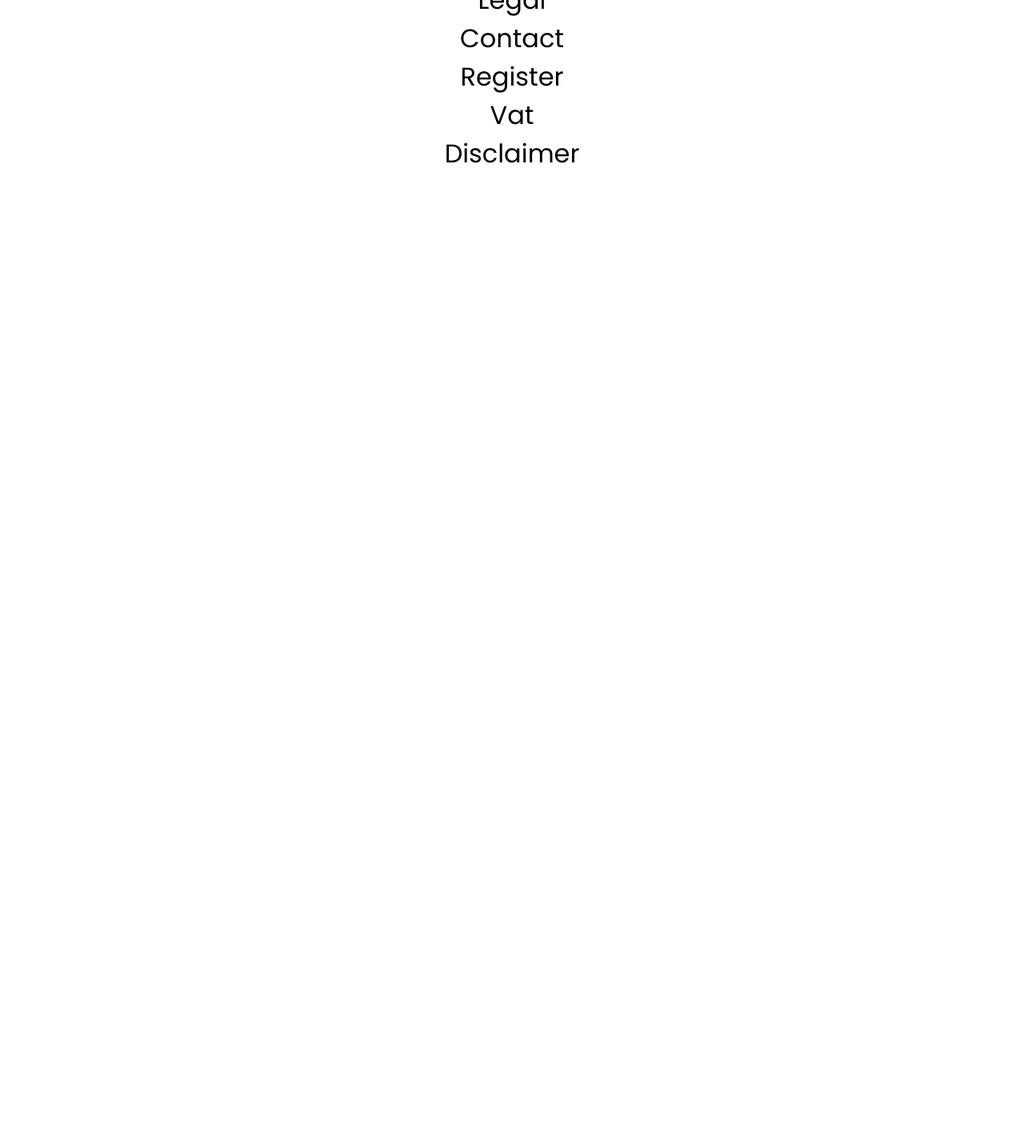
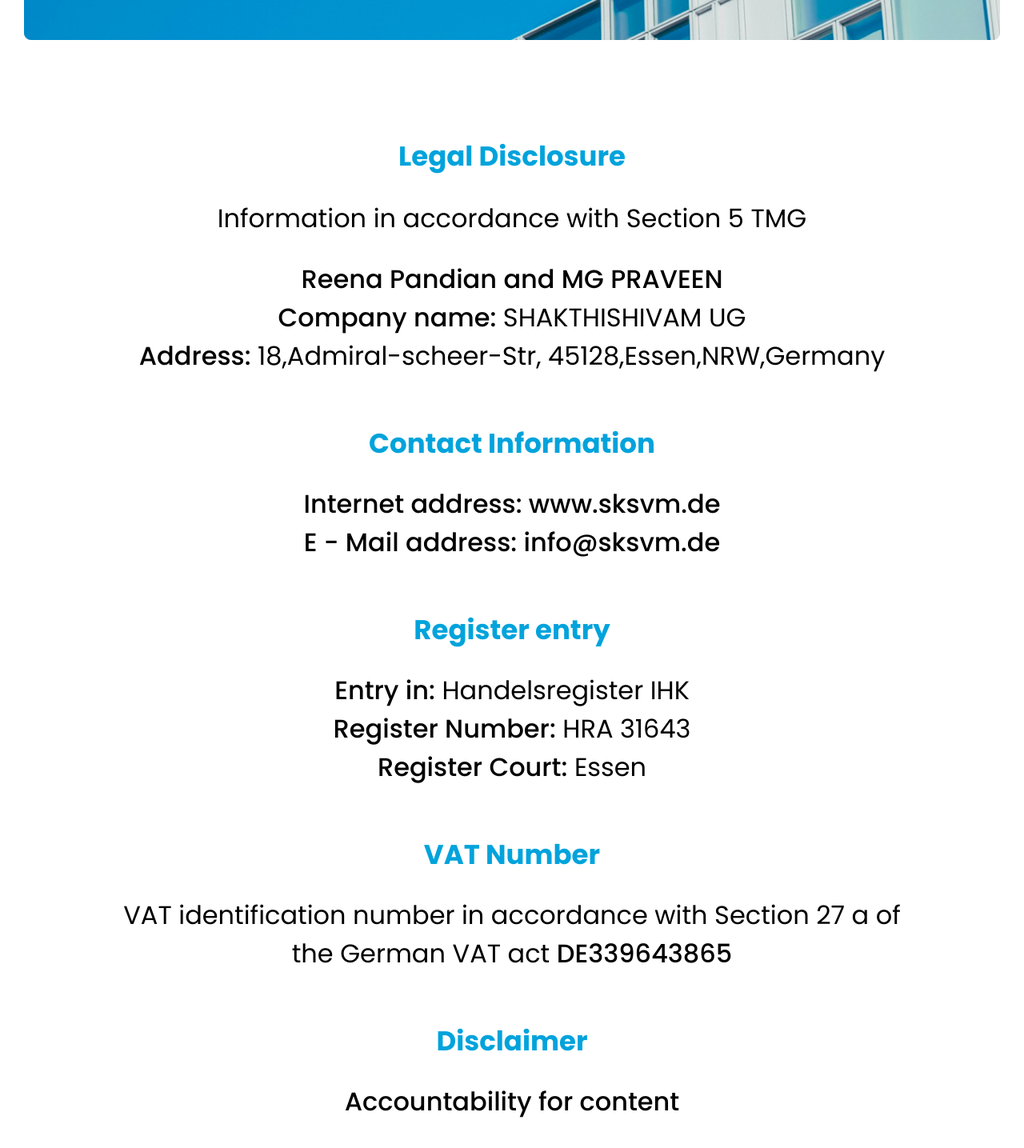
Before and after one commit to vignesh7567/brand-labeling, a React (Vite) app: page /imprint in a window 1280 px wide. Shown: the part 360-1795 px from the top of the page at 80% size. Before the commit the page ends 800 px from the top, so only its background shows below. Built offline with nearby package versions, Linux system fonts and the light colour scheme.

Commit message:
add imprint pages

```diff
--- a/src/components/Imprint/Contact.jsx
+++ b/src/components/Imprint/Contact.jsx
@@ -2,8 +2,10 @@
 
 const Contact = () => {
   return (
-    <div>
-      Contact
+    <div className=' py-[10px] md:py-[30px]  px-[10px] md:px-[30px] text-center'>
+      <p className=' text-[#00A3DC] text-[16px] md:text-[34px] font-[700]'>Contact Information</p>
+      <p className=' font-[500] pt-[10px] md:pt-[26px]'>Internet address: www.sksvm.de</p>
+      <p className=' font-[500]'>E - Mail address: info@sksvm.de</p>
     </div>
   )
 }
--- a/src/components/Imprint/Disclaimer.jsx
+++ b/src/components/Imprint/Disclaimer.jsx
@@ -2,8 +2,10 @@
 
 const Disclaimer = () => {
   return (
-    <div>
-      Disclaimer
+    <div className=' pt-[10px] md:pt-[30px] pb-[60px] md:pb-[90px]  px-[10px] md:px-[30px] text-center'>
+      <p className=' text-[#00A3DC] text-[16px] md:text-[34px] font-[700]'>Disclaimer</p>
+      <p className=' font-[500] py-[10px] md:py-[26px]'>Accountability for content</p>
+      <p>The contents of our pages have been created with the utmost care. However, we cannot guarantee the contents' accuracy, completeness or topicality. According to statutory provisions, we are furthermore responsible for our own content on these web pages. Our obligations to remove or block the use of information under generally applicable laws remain unaffected by this as per §§ 8 to 10 of the Telemedia Act (TMG).</p>
     </div>
   )
 }
--- a/src/components/Imprint/Legal.jsx
+++ b/src/components/Imprint/Legal.jsx
@@ -2,8 +2,12 @@
 
 const Legal = () => {
   return (
-    <div>
-      Legal
+    <div className=' py-[10px] md:py-[30px]  px-[10px] md:px-[30px] text-center'>
+      <p className=' text-[#00A3DC] text-[16px] md:text-[34px] font-[700]'>Legal Disclosure</p>
+      <p className=' py-[12px] md:py-[28px]'>Information in accordance with Section 5 TMG</p>
+      <p className=' font-[500]'>Reena Pandian and MG PRAVEEN</p>
+      <p><span className=' font-[500]'>Company name:</span> SHAKTHISHIVAM UG</p>
+      <p><span className=' font-[500]'>Address:</span> 18,Admiral-scheer-Str, 45128,Essen,NRW,Germany</p>
     </div>
   )
 }
--- a/src/components/Imprint/Register.jsx
+++ b/src/components/Imprint/Register.jsx
@@ -2,8 +2,11 @@
 
 const Register = () => {
   return (
-    <div>
-      Register
+    <div className=' py-[10px] md:py-[30px]  px-[10px] md:px-[30px] text-center'>
+      <p className=' text-[#00A3DC] text-[16px] md:text-[34px] font-[700]'>Register entry</p>
+      <p className=' pt-[10px] md:pt-[26px]'><span className=' font-[500]'>Entry in:</span> Handelsregister IHK</p>
+      <p><span className=' font-[500]'>Register Number:</span> HRA 31643</p>
+      <p><span className=' font-[500]'>Register Court:</span> Essen</p>
     </div>
   )
 }
--- a/src/components/Imprint/Vat.jsx
+++ b/src/components/Imprint/Vat.jsx
@@ -2,8 +2,10 @@
 
 const Vat = () => {
   return (
-    <div>
-      Vat
+    <div className=' py-[10px] md:py-[30px]  px-[10px] md:px-[30px] text-center'>
+      <p className=' text-[#00A3DC] text-[16px] md:text-[34px] font-[700]'>VAT Number</p>
+      <p className=' pt-[10px] md:pt-[26px]'>VAT identification number in accordance with Section 27 a of</p>
+      <p>the German VAT act <span className=' font-[500]'>DE339643865</span></p>
     </div>
   )
 }
--- a/src/pages/Imprint.jsx
+++ b/src/pages/Imprint.jsx
@@ -5,11 +5,12 @@
 import Vat from '../components/Imprint/Vat'
 import Disclaimer from '../components/Imprint/Disclaimer'
 import impringbgImg from '../assets/imprint/topImg.jpg'
+import Footer from '../components/Footer/Footer'
 
 const Imprint = () => {
   return (
-    <div className=' text-[32px] text-center'>
-      <div>
+    <div className=' text-[14px] md:text-[32px]'>
+      <div className=' w-full px-[10px] md:px-[30px] py-[30px] md:py-[90px]'>
         <img src={impringbgImg} className=' w-full object-contain' />
       </div>
       <Legal />
@@ -17,6 +18,7 @@
       <Register />
       <Vat />
       <Disclaimer />
+      <Footer />
     </div>
   )
 }
```
